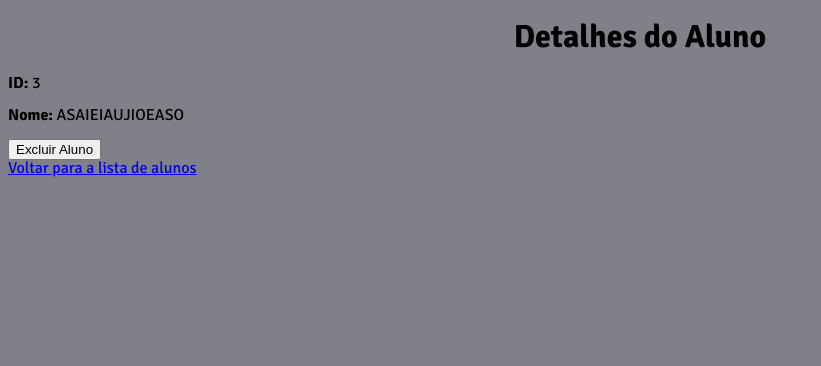
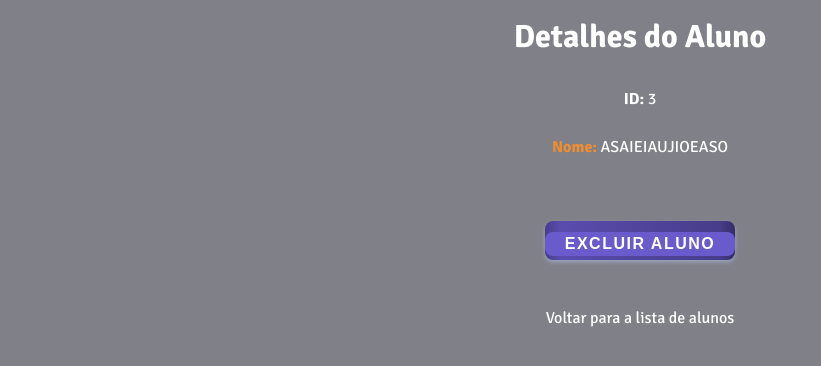
Before and after one commit to Samuely2/Python-Projeto, a Flask app: page /alunos/3 in a window 1280 px wide. Shown: the top 366 px of the page, without its empty margins (0-821 px from the left). Run offline with Flask 3, Linux system fonts and the light colour scheme.

Commit message:
mais css alteracoes

```diff
--- a/controller/professor.py
+++ b/controller/professor.py
@@ -4,9 +4,9 @@ from models.professor import ProfessorNaoEncontrado, listar_professores, profess
 professor_blueprint = Blueprint('professor', __name__)
 
 # ROTA PRINCIPAL PARA PROFESSORES
-@professor_blueprint.route('/professores', methods=["GET"])
-def main():
-     return render_template("professores/professores.html")
+#@professor_blueprint.route('/professoresprincipal', methods=["GET"])
+#def main():
+ #    return render_template("professores/professores.html")
 
 # ROTA PARA LISTAR TODOS OS PROFESSORES
 @professor_blueprint.route('/professores', methods=['GET'])
--- a/controller/turma.py
+++ b/controller/turma.py
@@ -19,7 +19,7 @@ def get_turmas():
 def get_turma(id_turma):
     try:
         turma = turma_por_id(id_turma)
-        return render_template('turma_id.html', turma=turma)
+        return render_template('/turma/turma_id.html', turma=turma)
     except TurmaNaoEncontrada:
         return jsonify({'message': 'Turma não encontrada'}), 404
 
--- a/models/alunos.py
+++ b/models/alunos.py
@@ -21,7 +21,7 @@ class Aluno(db.Model):
         self.nota_primeiro_semestre = nota_primeiro_semestre
         self.nota_segundo_semestre = nota_segundo_semestre
         self.media_final = None if not (nota_primeiro_semestre and nota_segundo_semestre) else (nota_primeiro_semestre + nota_segundo_semestre) / 2
-        self.turma_id = turma_id  # Adicione esta linha
+        self.turma_id = turma_id
 
     def to_dict(self):
         return {
@@ -56,7 +56,7 @@ def adicionar_aluno(aluno_data):
         data_nascimento=aluno_data.get('data_nascimento'),
         nota_primeiro_semestre=aluno_data.get('nota_primeiro_semestre'),
         nota_segundo_semestre=aluno_data.get('nota_segundo_semestre'),
-        turma_id=aluno_data.get('turma_id')  # Isso agora funcionará corretamente
+        turma_id=aluno_data.get('turma_id')
     )
     db.session.add(novo_aluno)
     db.session.commit()
--- a/templates/alunos/aluno_id.html
+++ b/templates/alunos/aluno_id.html
@@ -3,7 +3,6 @@
 <html lang="pt-BR">
   <link rel="stylesheet" href="/styles/global.css">
   <link rel="stylesheet" href="/styles/reset.css">
-
 
 <head>
   <meta charset="UTF-8">
@@ -12,23 +11,142 @@
 </head>
 
 <style>
-  h1 {
+  html {
+  list-style-type: none;
+}
+
+body {
+    background-color: rgb(128, 128, 136);
+    font-family: "Signika", sans-serif;
+    text-decoration: none;
+}
+  h1, p {
+    text-align: center;
+    color: white;
+  }
+  .containerPrincipal {
+    display: flex;
+    flex-direction: column;
     text-align: center;
   }
+  a {
+  text-decoration: none;
+  color: white;
+
+  }
+  #nome {
+    color: rgb(239, 141, 49);
+  }
+
+.pushable {
+  position: relative;
+  background: transparent;
+  padding: 0px;
+  border: none;
+  cursor: pointer;
+  outline-offset: 4px;
+  outline-color: deeppink;
+  transition: filter 250ms;
+  -webkit-tap-highlight-color: rgba(0, 0, 0, 0);
+}
+
+.shadow {
+  position: absolute;
+  top: 0;
+  left: 0;
+  height: 100%;
+  width: 100%;
+  background: hsl(226, 25%, 69%);
+  border-radius: 8px;
+  filter: blur(2px);
+  will-change: transform;
+  transform: translateY(2px);
+  transition: transform 600ms cubic-bezier(0.3, 0.7, 0.4, 1);
+}
+
+.edge {
+  position: absolute;
+  top: 0;
+  left: 0;
+  height: 100%;
+  width: 100%;
+  border-radius: 8px;
+  background: linear-gradient(
+    to right,
+    hsl(248, 39%, 39%) 0%,
+    hsl(248, 39%, 49%) 8%,
+    hsl(248, 39%, 39%) 92%,
+    hsl(248, 39%, 29%) 100%
+  );
+}
+
+.front {
+  display: block;
+  position: relative;
+  border-radius: 8px;
+  background: hsl(248, 53%, 58%);
+  padding: 3px 20px;
+  color: white;
+  font-weight: 600;
+  text-transform: uppercase;
+  letter-spacing: 1.5px;
+  font-size: 1rem;
+  transform: translateY(-4px);
+  transition: transform 600ms cubic-bezier(0.3, 0.7, 0.4, 1);
+}
+
+.pushable:hover {
+  filter: brightness(110%);
+}
+
+.pushable:hover .front {
+  transform: translateY(-6px);
+  transition: transform 250ms cubic-bezier(0.3, 0.7, 0.4, 1.5);
+}
+
+.pushable:active .front {
+  transform: translateY(-2px);
+  transition: transform 34ms;
+}
+
+.pushable:hover .shadow {
+  transform: translateY(4px);
+  transition: transform 250ms cubic-bezier(0.3, 0.7, 0.4, 1.5);
+}
+
+.pushable:active .shadow {
+  transform: translateY(1px);
+  transition: transform 34ms;
+}
+
+.pushable:focus:not(:focus-visible) {
+  outline: none;
+}
+.back {
+  padding-top: 50px;
+}
+a:hover {
+  color: rgb(232, 150, 50);
+}
+#delete-form {
+  padding-top: 50px;
+}
 </style>
 
 
 <body>
   <h1>Detalhes do Aluno</h1>
+<div class="containerPrincipal">
   <p><strong>ID:</strong> {{ aluno.id }}</p>
-  <p><strong>Nome:</strong> {{ aluno.nome }}</p>
-
+  <p><strong id="nome">Nome:</strong> {{ aluno.nome }}</p>
   <form id="delete-form" action="{{ url_for('alunos.delete_aluno', id_aluno=aluno.id) }}" method="POST">
     <input type="hidden" name="_method" value="DELETE">
-    <button type="submit">Excluir Aluno</button>
+    <button class="pushable" type="submit">Excluir Aluno
+    <span class="shadow"></span><span class="edge"></span>
+    <span class="front">Excluir Aluno</span></button>
   </form>
-  <a href="{{ url_for('alunos.get_alunos') }}">Voltar para a lista de alunos</a>
-
+  <a class="back" href="{{ url_for('alunos.get_alunos') }}">Voltar para a lista de alunos</a>
+</div>
 
 </body>
 
--- a/templates/alunos/aluno_update.html
+++ b/templates/alunos/aluno_update.html
@@ -6,7 +6,7 @@
 <head>
   <meta charset="UTF-8">
   <meta name="viewport" content="width=device-width, initial-scale=1.0">
-  <title>Atualizar Aluno</title>
+  <title>Atualizar Aluno<title>
 </head>
 
 <body>
@@ -16,6 +16,7 @@
     <input type="hidden" name="_method" value="PUT">
     <label for="nome">Nome:</label>
     <input type="text" id="nome" name="nome" value="{{ aluno.nome }}">
+
     <button type="submit">Atualizar</button>
   </form>
 </body>
--- a/templates/alunos/criarAlunos.html
+++ b/templates/alunos/criarAlunos.html
@@ -1,4 +1,3 @@
-<!-- adicionar_aluno.html -->
 <!DOCTYPE html>
 <html lang="pt-BR">
   <link rel="stylesheet" href="/styles/global.css">
```
Also changed, not shown: templates/alunos/alunos.html (+52 -2 lines), templates/professores/professores.html (+2 -6 lines), instance/app.db.
